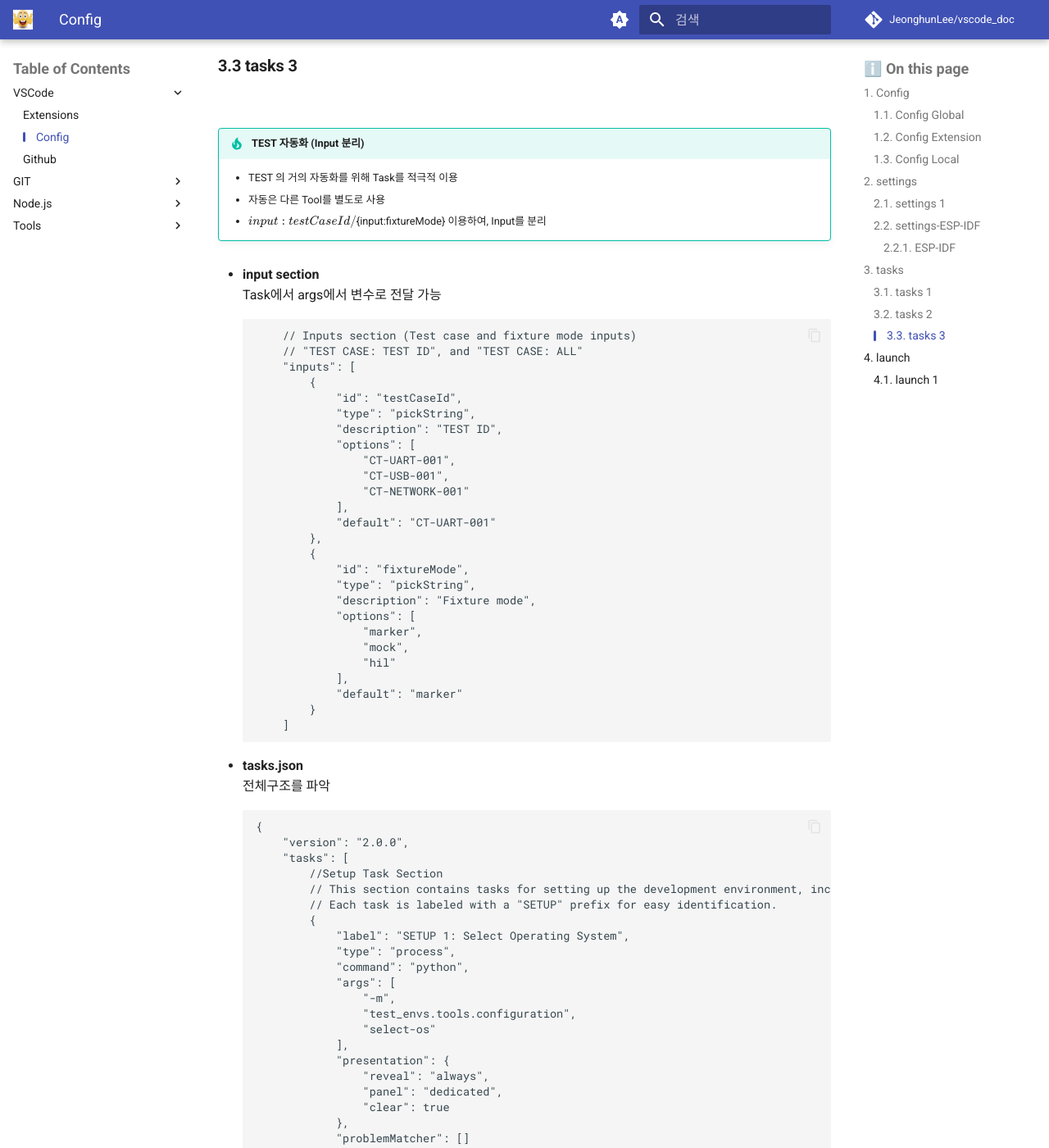
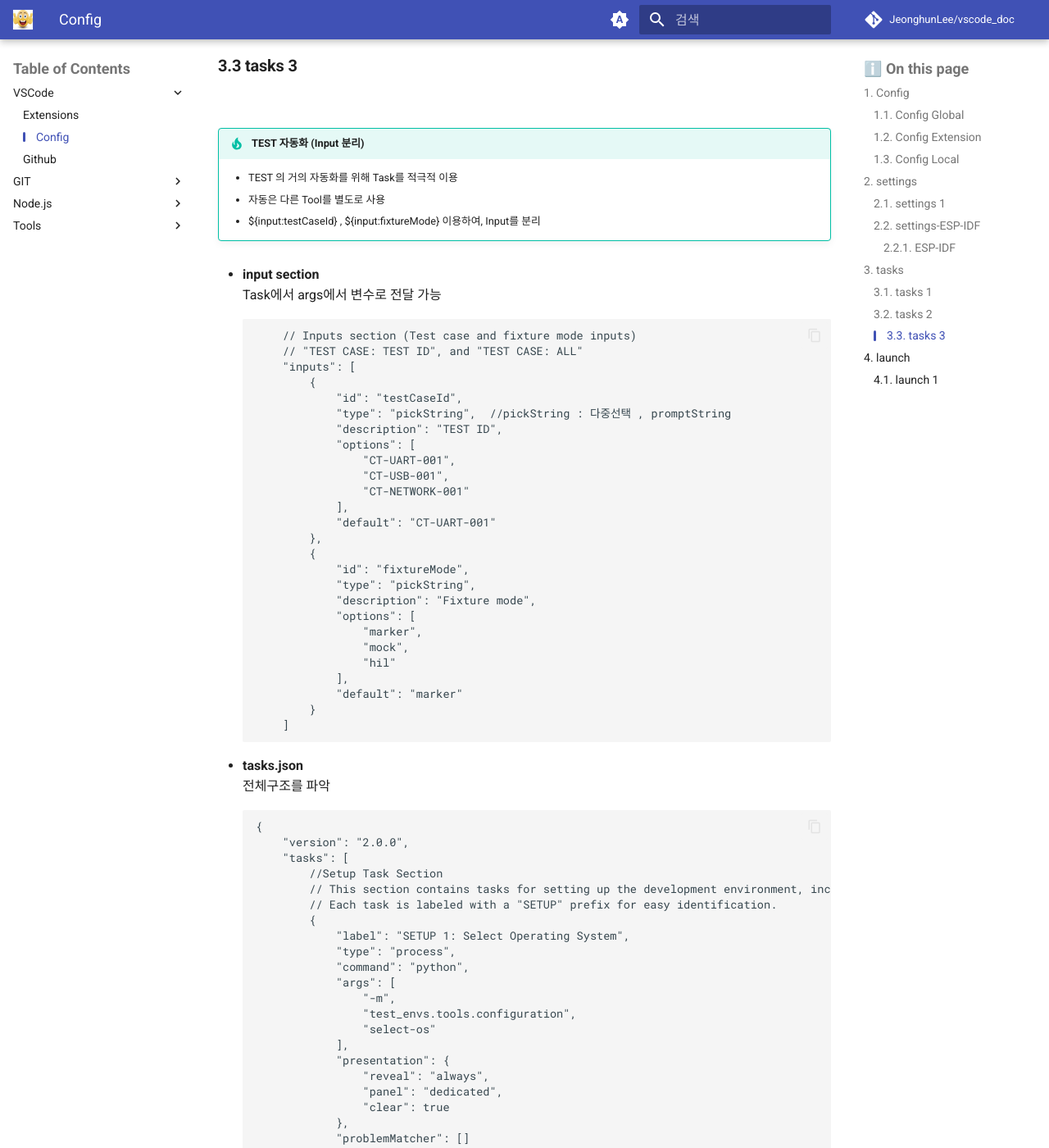
Before and after one commit to JeonghunLee/vscode_doc, an MkDocs documentation site: the page built from docs/vscode_config.md, in a window 1280 px wide and 1400 px high, scrolled down 17752 px. Shown: the whole window at 82% size. Built offline with MkDocs 1.6.1 and Material for MkDocs 9.7.7, drawn with Linux system fonts in a browser that asks for light colours; formulas are drawn with MathJax 3; comment, search, counter and statistics services are not loaded.

```diff
--- a/docs/vscode_config.md
+++ b/docs/vscode_config.md
@@ -860,7 +860,7 @@ https://code.visualstudio.com/docs/debugtest/tasks
 !!! tip "TEST 자동화 (Input 분리)"
     - TEST 의 거의 자동화를 위해 Task를 적극적 이용
     - 자동은 다른 Tool를 별도로 사용
-    - ${input:testCaseId} /${input:fixtureMode} 이용하여, Input를 분리
+    - \${input:testCaseId} , \${input:fixtureMode} 이용하여, Input를 분리
 
 * **input section**
 Task에서 args에서 변수로 전달 가능
@@ -870,7 +870,7 @@ Task에서 args에서 변수로 전달 가능
     "inputs": [
         {
             "id": "testCaseId",
-            "type": "pickString",
+            "type": "pickString",  //pickString : 다중선택 , promptString
             "description": "TEST ID",
             "options": [
                 "CT-UART-001",
```
